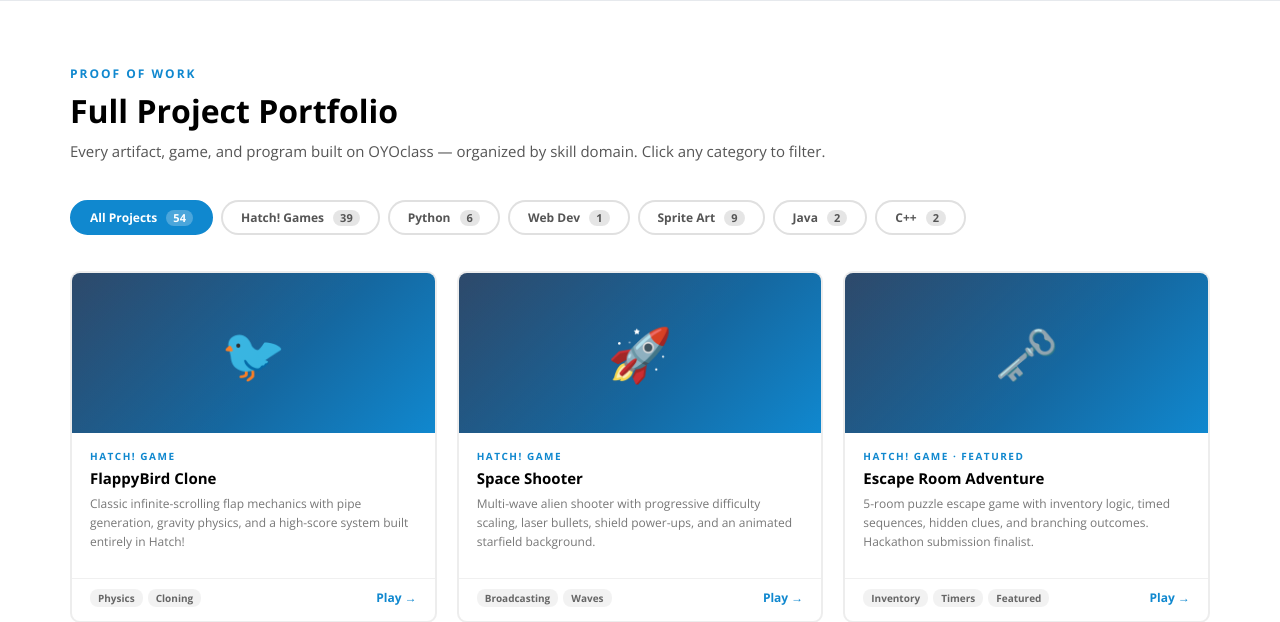
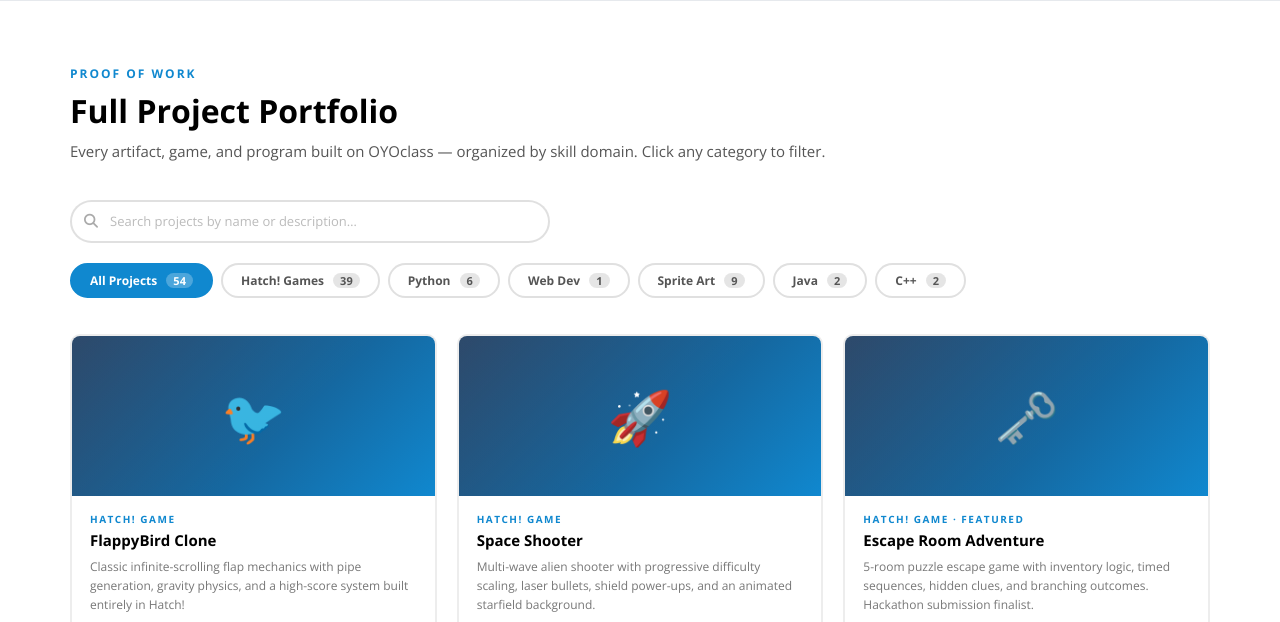
Before and after one commit to Damon1o/kidoyo-portfolio, a Flask app: page /projects in a window 1280 px wide. Shown: the part 681-1303 px from the top of the page. Run offline with Flask 3, Linux system fonts and the light colour scheme; some libraries are stand-ins or nearby versions.

Commit message:
Add search bar for games on the projects page
Agent-Logs-Url: https://github.com/Damon1o/kidoyo-portfolio/sessions/b805f404-809a-442b-8c97-b0f95dfbf60c

Co-authored-by: Damon1o <147357418+Damon1o@users.noreply.github.com>

```diff
--- a/static/css/projects.css
+++ b/static/css/projects.css
@@ -328,6 +328,74 @@ body {
     margin-bottom: 36px;
 }
 
+/* ── SEARCH BAR ── */
+.search-bar-wrap {
+    margin-bottom: 20px;
+}
+
+.search-bar-inner {
+    position: relative;
+    max-width: 480px;
+}
+
+.search-bar-icon {
+    position: absolute;
+    left: 14px;
+    top: 50%;
+    transform: translateY(-50%);
+    color: #aaa;
+    font-size: 14px;
+    pointer-events: none;
+}
+
+.search-bar-input {
+    width: 100%;
+    padding: 10px 40px 10px 38px;
+    border: 2px solid rgba(0, 0, 0, 0.12);
+    border-radius: 24px;
+    font-size: 13px;
+    font-family: 'Open Sans', sans-serif;
+    color: #333;
+    outline: none;
+    transition: border-color 0.2s, box-shadow 0.2s;
+    background: #fff;
+}
+
+.search-bar-input:focus {
+    border-color: #1088cf;
+    box-shadow: 0 0 0 3px rgba(16, 136, 207, 0.12);
+}
+
+.search-bar-input::placeholder {
+    color: #bbb;
+}
+
+.search-bar-clear {
+    position: absolute;
+    right: 12px;
+    top: 50%;
+    transform: translateY(-50%);
+    background: none;
+    border: none;
+    color: #aaa;
+    font-size: 13px;
+    cursor: pointer;
+    padding: 2px 4px;
+    line-height: 1;
+    transition: color 0.2s;
+}
+
+.search-bar-clear:hover {
+    color: #555;
+}
+
+.search-no-results {
+    margin-top: 10px;
+    font-size: 13px;
+    color: #999;
+    font-style: italic;
+}
+
 /* ── FILTER TABS ── */
 .filter-tabs {
     display: flex;
--- a/static/js/projects.js
+++ b/static/js/projects.js
@@ -1,29 +1,68 @@
+var activeFilter = 'all';
+
+function applyFilters() {
+    var query = document.getElementById('projectSearch').value.trim().toLowerCase();
+    var cols = document.querySelectorAll('.project-col');
+    var visibleCount = 0;
+    var delay = 0;
+
+    cols.forEach(function (col) {
+        var catMatch = activeFilter === 'all' || col.getAttribute('data-cat') === activeFilter;
+        var name = (col.querySelector('.proj-name') || {}).textContent || '';
+        var desc = (col.querySelector('.proj-desc') || {}).textContent || '';
+        var searchMatch = !query || name.toLowerCase().indexOf(query) !== -1 || desc.toLowerCase().indexOf(query) !== -1;
+
+        if (catMatch && searchMatch) {
+            col.classList.remove('hidden');
+            var card = col.querySelector('.proj-card');
+            card.style.animationDelay = delay + 'ms';
+            card.style.animation = 'none';
+            card.offsetHeight; // trigger reflow
+            card.style.animation = 'fadeUp 0.35s ease both';
+            delay += 40;
+            visibleCount++;
+        } else {
+            col.classList.add('hidden');
+        }
+    });
+
+    var noResults = document.getElementById('searchNoResults');
+    if (noResults) {
+        noResults.style.display = visibleCount === 0 ? 'block' : 'none';
+    }
+}
+
 document.querySelectorAll('.filter-tab').forEach(function (tab) {
     tab.addEventListener('click', function () {
-        var filter = this.getAttribute('data-filter');
+        activeFilter = this.getAttribute('data-filter');
 
-        // Update active tab
         document.querySelectorAll('.filter-tab').forEach(function (t) { t.classList.remove('active'); });
         this.classList.add('active');
 
-        // Show/hide cards
-        var cols = document.querySelectorAll('.project-col');
-        var delay = 0;
-        cols.forEach(function (col) {
-            if (filter === 'all' || col.getAttribute('data-cat') === filter) {
-                col.classList.remove('hidden');
-                col.querySelector('.proj-card').style.animationDelay = delay + 'ms';
-                col.querySelector('.proj-card').style.animation = 'none';
-                // Trigger reflow
-                col.querySelector('.proj-card').offsetHeight;
-                col.querySelector('.proj-card').style.animation = 'fadeUp 0.35s ease both';
-                delay += 40;
-            } else {
-                col.classList.add('hidden');
-            }
-        });
+        applyFilters();
     });
 });
+
+var searchInput = document.getElementById('projectSearch');
+var searchClear = document.getElementById('searchClear');
+
+if (searchInput) {
+    searchInput.addEventListener('input', function () {
+        if (searchClear) {
+            searchClear.style.display = this.value ? 'block' : 'none';
+        }
+        applyFilters();
+    });
+}
+
+if (searchClear) {
+    searchClear.addEventListener('click', function () {
+        searchInput.value = '';
+        searchClear.style.display = 'none';
+        searchInput.focus();
+        applyFilters();
+    });
+}
 
 // Animate cards on load
 document.querySelectorAll('.proj-card').forEach(function (card, i) {
--- a/templates/projects.html
+++ b/templates/projects.html
@@ -253,6 +253,20 @@
       <h2 class="section_title">Full Project Portfolio</h2>
       <p class="section-lead">Every artifact, game, and program built on OYOclass — organized by skill domain. Click any
         category to filter.</p>
+
+      <!-- SEARCH BAR -->
+      <div class="search-bar-wrap">
+        <div class="search-bar-inner">
+          <i class="fa fa-search search-bar-icon"></i>
+          <input type="text" id="projectSearch" class="search-bar-input" placeholder="Search projects by name or description…" autocomplete="off">
+          <button class="search-bar-clear" id="searchClear" aria-label="Clear search" style="display:none;">
+            <i class="fa fa-times"></i>
+          </button>
+        </div>
+        <div class="search-no-results" id="searchNoResults" style="display:none;">
+          <i class="fa fa-search" style="margin-right:8px;opacity:0.4;"></i>No projects match your search.
+        </div>
+      </div>
 
       <!-- FILTER TABS -->
       <div class="filter-tabs" id="filterTabs">
```
